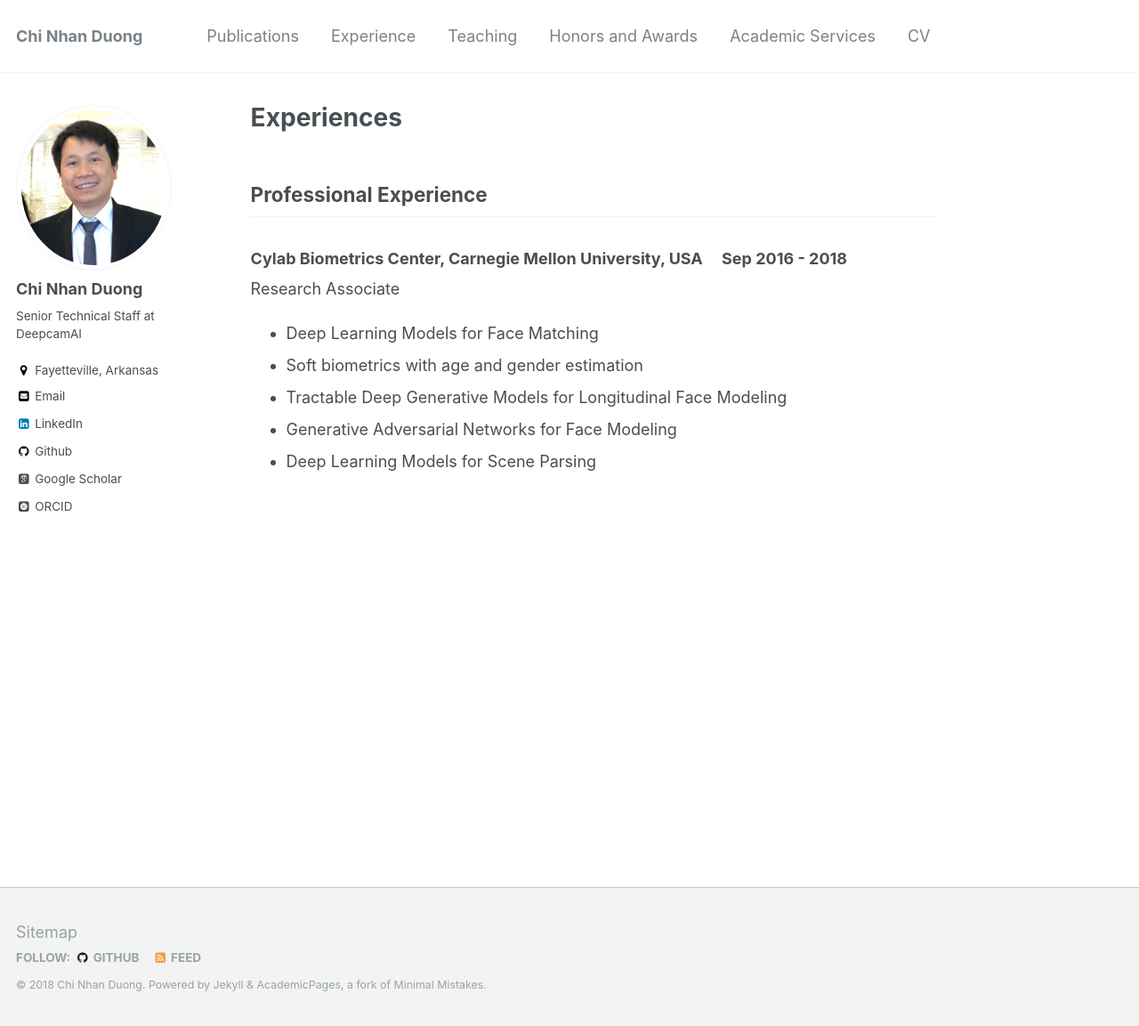
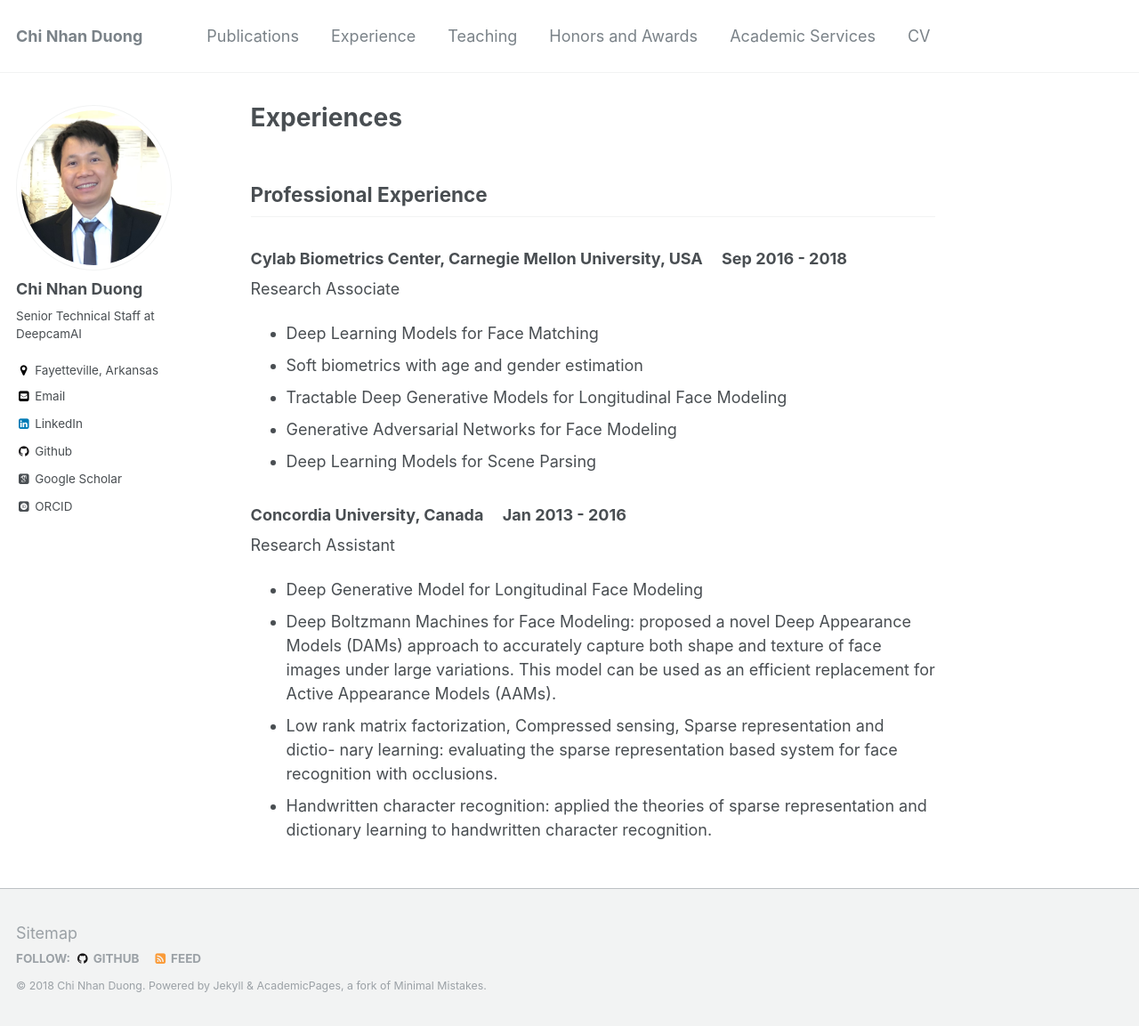
Before and after one commit to dcnhan/dcnhan.github.io, a Jekyll site: the page built from _pages/experience.md, in a window 1280 px wide and 1153 px high. Shown: the whole window at 89% size. Built offline with Jekyll 4.4.1, drawn with Linux system fonts in a browser that asks for light colours; some web fonts are replaced.

Commit message:
Build website

```diff
--- a/_pages/experience.md
+++ b/_pages/experience.md
@@ -12,3 +12,11 @@ Research Associate
 * Tractable Deep Generative Models for Longitudinal Face Modeling
 * Generative Adversarial Networks for Face Modeling
 * Deep Learning Models for Scene Parsing
+
+### Concordia University, Canada &nbsp;&nbsp;&nbsp; Jan 2013 - 2016
+Research Assistant
+* Deep Generative Model for Longitudinal Face Modeling
+* Deep Boltzmann Machines for Face Modeling: proposed a novel Deep Appearance
+Models (DAMs) approach to accurately capture both shape and texture of face images under large variations. This model can be used as an efficient replacement for Active Appearance Models (AAMs).
+* Low rank matrix factorization, Compressed sensing, Sparse representation and dictio- nary learning: evaluating the sparse representation based system for face recognition with occlusions.
+* Handwritten character recognition: applied the theories of sparse representation and dictionary learning to handwritten character recognition.
```
